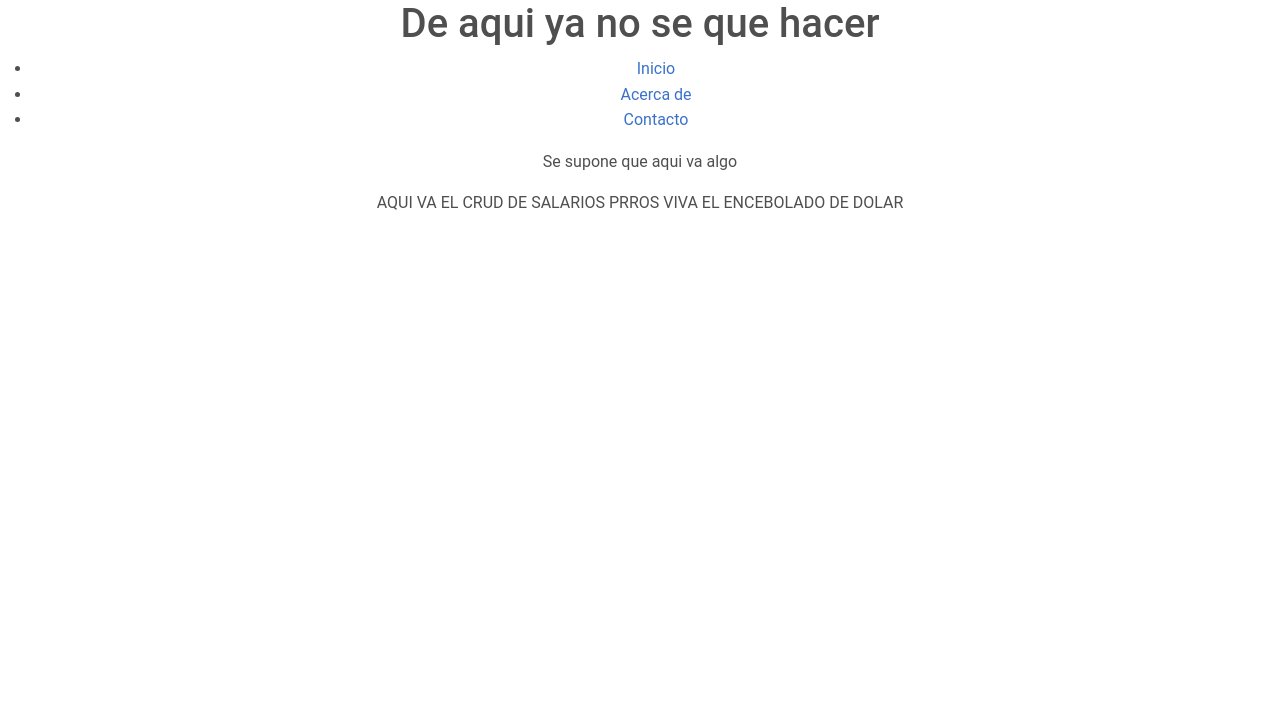
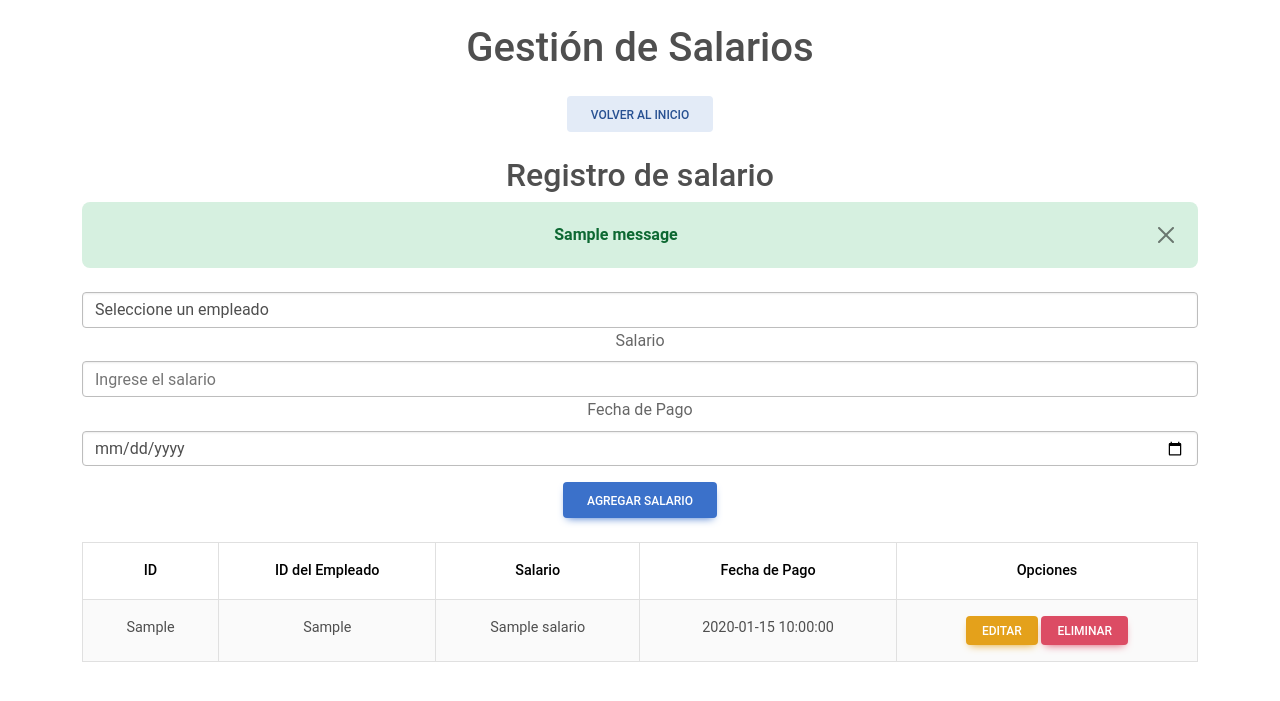
Before and after one commit to MrSignals/Proyecto-PA, a Flask app: template templates/salarios.html in a window 1280 px wide. Shown: the top 701 px of the page. Run offline with Flask 3, Linux system fonts and the light colour scheme; the template is opened without the code that fills it: most values are stand-ins (such as "Sample title", 1, 10 or a date in 2020); one stand-in notice (Sample message) is shown; parts of the project's set-up code (start-up, migrations or seed data) failed here and were passed over; some libraries are stand-ins or nearby versions.

Commit message:
Actualizacion template salarios y funciones

```diff
--- a/App.py
+++ b/App.py
@@ -302,6 +302,110 @@ def delete_proyecto(id):
 
     return redirect('/proyectos')
 
+#Apartado para salarios.... !!!!BORRAR EN CASO DE EMERGENCIA
+@app.route('/salarios', methods=['GET'])
+def salario():
+    cursor = db.connection.cursor()  # Usa un cursor estándar
+    cursor.execute("SELECT * FROM salarios")
+    resultados = cursor.fetchall()  # Devuelve los resultados como una lista de tuplas
+    cursor.close()
+
+    salarios = []
+    for row in resultados:
+        proyectos.append({
+            'id_salario': row[0],
+            'id_empleado': row[1],
+            'salario' : row[2],
+            'fecha_pago': row[3]
+        })
+
+    return render_template('salarios.html', salarios=salarios)
+
+
+@app.route('/add_salarios', methods=['POST'])
+def add_salario():
+    '''id_salario = request.form['id_salario']#AUTOINCREMENTO
+    id_empleado = request.form['id_empleado']#CLAVE FORANEA
+    salario = request.form['salario']
+    fecha_pago = request.form['fecha_pago']'''
+
+    cursor = db.connection.cursor()  # Usamos db.connection para crear el cursor
+     #################### EDITAR SI ES NECESARIO
+    cursor.execute("SELECT id_empleado, nombre FROM Empleados")##seleccionar los empleados para el combobox
+    empleados = cursor.fetchall()  # Lista de empleados (id_empleado, nombre)
+    print('HOLLAAAAAAA')
+    print(salarios)
+    ####################################
+    if request.method == 'POST':
+        id_empleado = request.form['id_empleado']  # ID seleccionado en el combobox
+        salario = request.form['salario']
+        fecha_pago = request.form['fecha_pago']
+
+        # Insertar el nuevo salario en la base de datos
+        cursor.execute("""
+            INSERT INTO Salarios (id_empleado, salario, fecha_pago)
+            VALUES (%s, %s, %s)
+        """, (id_empleado, salario, fecha_pago))
+        db.connection.commit()
+        flash('Salario agregado exitosamente', 'success')
+        return redirect('/salarios')
+
+    return render_template('salarios.html', salarios=salarios)
+    '''
+    try:# SE ELIMINA id salario ya que es una variable de incremento
+        cursor.execute("INSERT INTO salarios (id_empleado, salario, fecha_pago) VALUES (%s, %s, %s)", (id_salario, id_empleado, salario, fecha_pago))
+
+        db.connection.commit()  # Usamos db.connection.commit() en lugar de db.commit()
+        flash("Salario agregado exitosamente", "success")
+    except Exception as e:
+        db.connection.rollback()  # Usamos db.connection.rollback() en lugar de db.rollback()
+        flash(f"Error al agregar el salario: {e}", "danger")
+    finally:
+        cursor.close()
+    return redirect('/salarios')
+'''
+
+@app.route('/edit_salarios/<int:id>', methods=['GET', 'POST'])
+def edit_salarios(id):
+    cursor = db.connection.cursor(MySQLdb.cursors.DictCursor)
+    cursor.execute("SELECT * FROM salarios WHERE id_salario = %s", (id,))
+    salarios = cursor.fetchone()
+    cursor.close()
+
+    if request.method == 'POST':
+        ##nuevo_empleado = request.form['id_empleado']
+        nuevo_salario = request.form['salario']
+        nuevo_fecha_pago = request.form['fecha_pago']
+        cursor = db.connection.cursor()
+        try:
+            cursor.execute("UPDATE salarios SET salario = %s, fecha_pago = %s WHERE id_proyecto = %s", (nuevo_salario,nuevo_fecha_pago, id,))
+            db.connection.commit()
+            flash("salario actualizado exitosamente", "success")
+            return redirect('/salarios')
+        except Exception as e:
+            db.connection.rollback()
+            flash(f"Error al actualizar el salario: {e}", "danger")
+        finally:
+            cursor.close()
+
+    return render_template('edit_salarios.html', salarios=salarios)
+
+@app.route('/delete_salarios/<int:id>', methods=['GET'])
+def delete_salario(id):
+    cursor = db.connection.cursor()
+    try:
+        cursor.execute("DELETE FROM salarios WHERE id_salario = %s", (id,))
+        db.connection.commit()
+        flash("salario eliminado exitosamente", "success")
+    except Exception as e:
+        db.connection.rollback()
+        flash(f"Error al eliminar el salario: {e}", "danger")
+    finally:
+        cursor.close()
+
+    return redirect('/salarios')
+####termino de salarios
+
 if __name__=='__main__':
   app.config.from_object(config["development"])
   app.run()
--- a/templates/index.html
+++ b/templates/index.html
@@ -32,6 +32,11 @@ body%}
           <a class="nav-link" href="{{ url_for('proyectos') }}"
             >Gestión de Proyectos</a
           >
+        </li> <!--Gestion de salarios-->
+        <li class="nav-item">
+          <a class="nav-link" href="{{ url_for('salarios') }}"
+            >Gestión de Salarios</a
+          >
         </li>
       </ul>
     </div>
--- a/templates/salarios.html
+++ b/templates/salarios.html
@@ -1,33 +1,100 @@
 {% extends 'base.html' %}
+{% block title %}Gestión de Salarios{% endblock %}
+{% block body %}
+<div class="container mt-4">
+  <h1 class="text-center">Gestión de Salarios</h1>
+  <div class="text-center mt-4">
+    <a href="{{ url_for('home') }}" class="btn btn-secondary mb-4">Volver al Inicio</a>
+  </div>
+  <h2>Registro de salario</h2>
 
-<!DOCTYPE html>
-<html lang="es">
-  <head>
-    <meta charset="UTF-8" />
-    <meta name="viewport" content="width=device-width, initial-scale=1.0" />
-    <title>Salarios de empleados</title>
-    <link rel="stylesheet" href="styles.css" />
-  </head>
-  <body>
-    {%block body%}
-    <header>
-      <h1>De aqui ya no se que hacer</h1>
-      <nav>
-        <ul>
-          <li><a href="/dfds">Inicio</a></li>
-          <li><a href="/about">Acerca de</a></li>
-          <li><a href="ht">Contacto</a></li>
-        </ul>
-      </nav>
-    </header>
+  {% with messages = get_flashed_messages(with_categories=true) %}
+  {% if messages %}
+  <div class="alert-container">
+    {% for category, message in messages %}
+    <div class="alert alert-{{ category }} alert-dismissible fade show" role="alert">
+      <strong>{{ message }}</strong>
+      <button type="button" class="btn-close" data-bs-dismiss="alert" aria-label="Close"></button>
+    </div>
+    {% endfor %}
+  </div>
+  {% endif %}
+  {% endwith %}
 
-    <main>
-      <p>Se supone que aqui va algo</p>
-    </main>
+  <!-- Formulario para agregar salario -->
+  <form action="/add_salarios" method="POST" class="mt-4">
+    <div class="mb-3">
+      <select id="id_empleado" name="id_empleado" class="form-control" required>
+        <option value="" selected disabled>Seleccione un empleado</option>
+        {% for empleados in empleados %}
+        <option value="{{ empleado[0] }}">{{ empleado[0] }} - {{ empleado[1] }}</option>
+        {% endfor %}
+    </select>
+<!--
+      <label for="id_empleado" class="form-label">ID del Empleado</label>
+      <input
+        type="number"
+        id="id_empleado"
+        name="id_empleado"
+        class="form-control"
+        placeholder="Ingrese el ID del empleado"
+        required
+      />
+      -->
+      <label for="salario" class="form-label">Salario</label>
+      <input
+        type="number"
+        id="salario"
+        name="salario"
+        class="form-control"
+        placeholder="Ingrese el salario"
+        step="0.01"
+        required
+      />
+      <label for="fecha_pago" class="form-label">Fecha de Pago</label>
+      <input
+        type="date"
+        id="fecha_pago"
+        name="fecha_pago"
+        class="form-control"
+        placeholder="Seleccione la fecha de pago"
+        required
+      />
+    </div>
+    <button type="submit" class="btn btn-primary">Agregar Salario</button>
+  </form>
 
-    <footer>
-      <p>AQUI VA EL CRUD DE SALARIOS PRROS VIVA EL ENCEBOLADO DE DOLAR</p>
-    </footer>
-    {%endblock%}
-  </body>
-</html>
+  <!-- Tabla para mostrar los salarios -->
+  <table class="table table-bordered table-striped mt-4">
+    <thead>
+      <tr>
+        <th>ID</th>
+        <th>ID del Empleado</th>
+        <th>Salario</th>
+        <th>Fecha de Pago</th>
+        <th>Opciones</th>
+      </tr>
+    </thead>
+    <tbody>
+      {% for salario in salarios %}
+      <tr>
+        <td>{{ salario.id_salario }}</td>
+        <td>{{ salario.id_empleado }}</td>
+        <td>{{ salario.salario }}</td>
+        <td>{{ salario.fecha_pago }}</td>
+        <td>
+          <a
+            href="{{ url_for('edit_salarios', id=salario.id_salario) }}"
+            class="btn btn-warning btn-sm"
+            >Editar</a>
+          <a
+            href="{{ url_for('delete_salario', id=salario.id_salario) }}"
+            class="btn btn-danger btn-sm"
+            >Eliminar</a>
+        </td>
+      </tr>
+      {% endfor %}
+    </tbody>
+  </table>
+</div>
+{% endblock %}
```
Also changed, not shown: templates/edit_salarios.html (added, +32 -0 lines).
